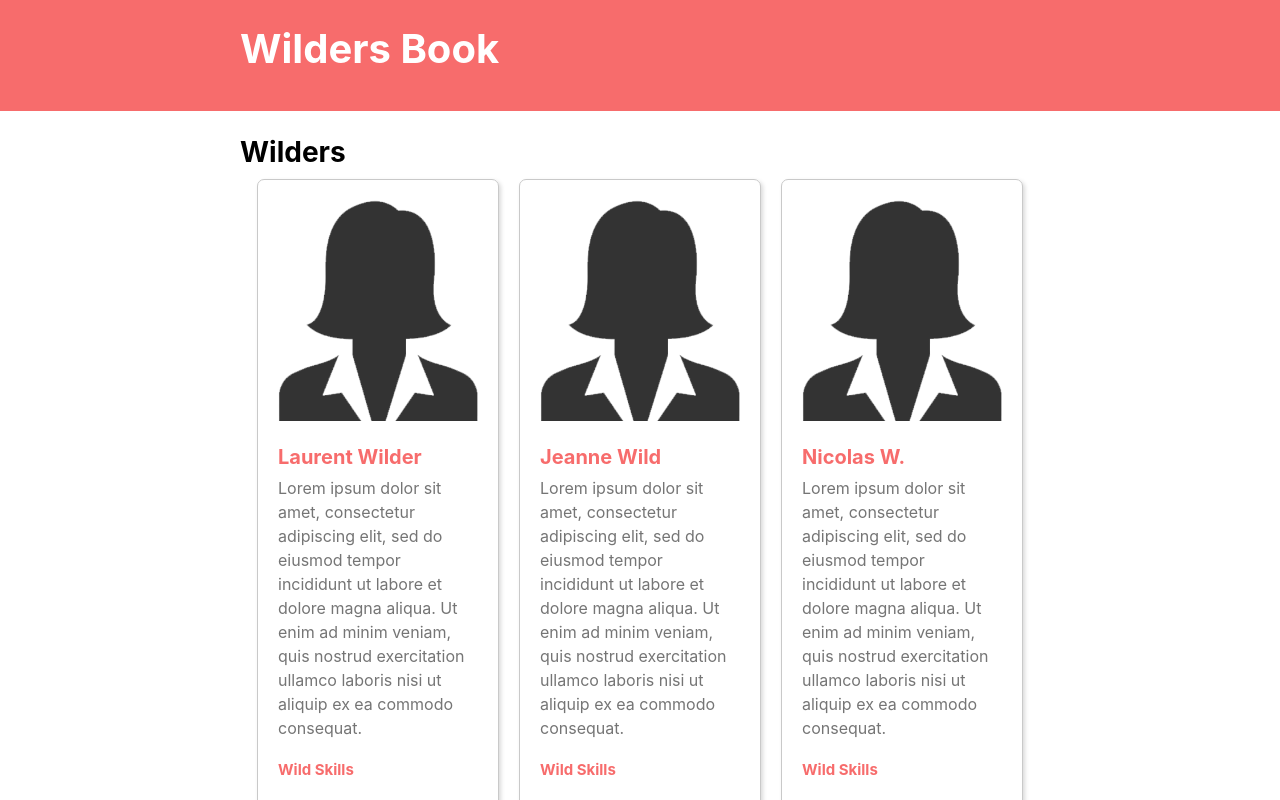
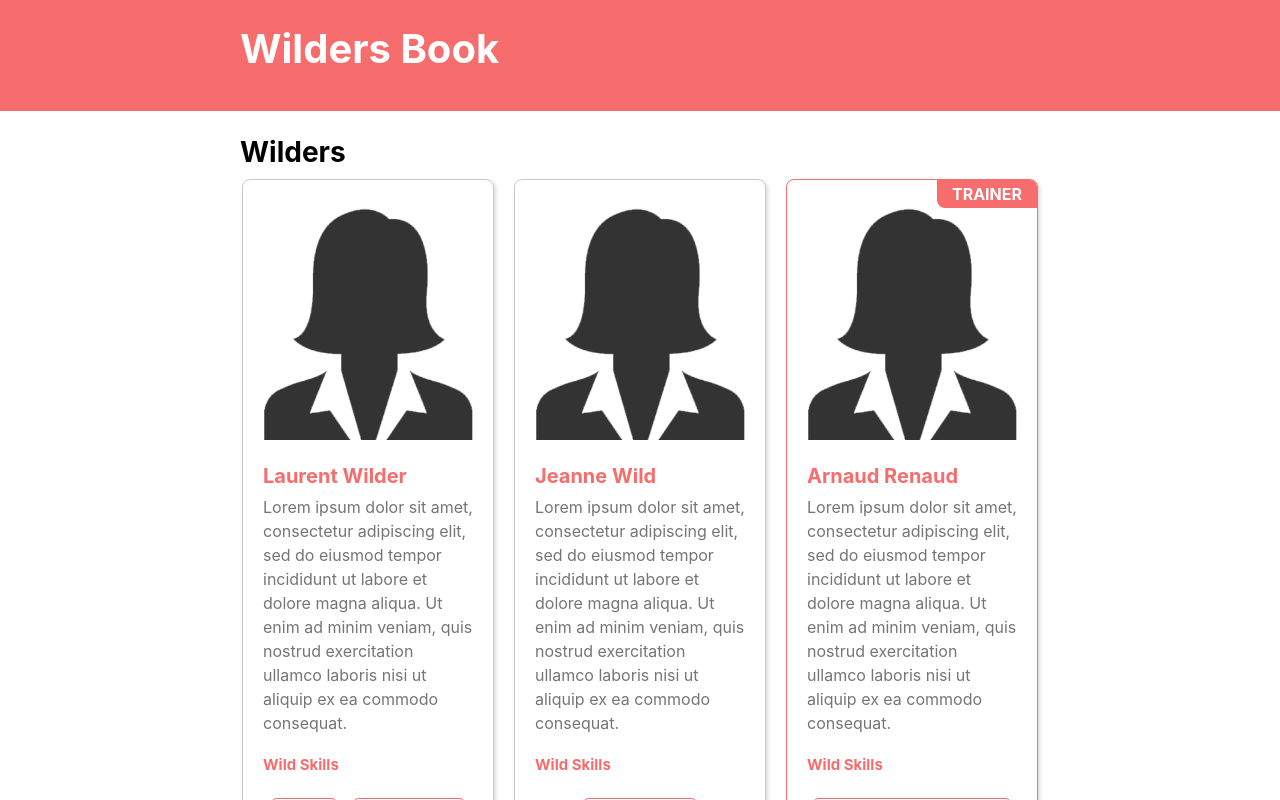
Before and after one commit to jkergal/wsl-project-one, a React (Create React App) app in the folder web/: page / in a window 1280 px wide. Shown: the top 800 px of the page. Built offline with nearby package versions, Linux system fonts and the light colour scheme.

Commit message:
Add conditional rendering w/ isTrainer wilder prop

```diff
--- a/web/src/components/skill/Skill.styled.js
+++ b/web/src/components/skill/Skill.styled.js
@@ -2,9 +2,11 @@ import styled from 'styled-components';
 
 export const SkillVotes = styled.span`
 	/* Center the content */
+	margin-left: 5px;
 	align-items: center;
 	display: flex;
 	justify-content: center;
+	align-items: center;
 	/* Colors */
 	background-color: rgba(0, 0, 0, 0.3);
 	color: #fff;
--- a/web/src/components/wilder/Wilder.jsx
+++ b/web/src/components/wilder/Wilder.jsx
@@ -2,6 +2,9 @@ import blankProfilePicture from 'assets/images/blank-profile-picture.png';
 import Skill from 'components/Skill/Skill';
 import {
 	Card,
+	CardInfosContainer,
+	CardWilderRoleWrapper,
+	CardWilderRole,
 	CardImage,
 	CardParagraph,
 	CardSecondaryTitle,
@@ -9,17 +12,25 @@ import {
 	CardTitle
 } from 'components/Wilder/Wilder.styled';
 
-const Wilder = ({ firstName, lastName, skills }) => {
+const Wilder = ({ firstName, lastName, skills, isTrainer }) => {
 	return (
-		<Card>
+		<Card isTrainer={isTrainer}>
+			<CardWilderRoleWrapper>
+				{isTrainer && (
+					<CardWilderRole>
+						<h4>TRAINER</h4>
+					</CardWilderRole>
+				)}
+			</CardWilderRoleWrapper>
+			<CardInfosContainer>
 				<CardImage src={blankProfilePicture} alt="Jane Doe Profile" />
 				<CardTitle>
 					{firstName} {lastName}
 				</CardTitle>
 				<CardParagraph>
 					Lorem ipsum dolor sit amet, consectetur adipiscing elit, sed do eiusmod tempor
-				incididunt ut labore et dolore magna aliqua. Ut enim ad minim veniam, quis nostrud
-				exercitation ullamco laboris nisi ut aliquip ex ea commodo consequat.
+					incididunt ut labore et dolore magna aliqua. Ut enim ad minim veniam, quis
+					nostrud exercitation ullamco laboris nisi ut aliquip ex ea commodo consequat.
 				</CardParagraph>
 				<CardSecondaryTitle>Wild Skills</CardSecondaryTitle>
 				<CardSkillList>
@@ -29,6 +40,7 @@ const Wilder = ({ firstName, lastName, skills }) => {
 						</li>
 					))}
 				</CardSkillList>
+			</CardInfosContainer>
 		</Card>
 	);
 };
--- a/web/src/components/wilder/Wilder.styled.js
+++ b/web/src/components/wilder/Wilder.styled.js
@@ -4,11 +4,32 @@ import { MAIN_THEME_COLOR } from 'styles/style.constants';
 import { baseTitleStyles, Paragraph } from 'styles/base-styles';
 
 export const Card = styled.article`
-	width: 200px;
-	padding: 20px;
-	border: 1px solid #c9c9c9;
-	border-radius: 7px;
+	width: 250px;
+	border: 1px solid ${(props) => (props.isTrainer ? `${MAIN_THEME_COLOR}` : '#c9c9c9')};
+	border-radius: 8px;
 	box-shadow: 2px 2px 4px rgba(0, 0, 0, 0.15);
+	overflow: hidden;
+`;
+
+export const CardInfosContainer = styled.article`
+	padding: 0px 20px 20px 20px;
+`;
+
+export const CardWilderRoleWrapper = styled.div`
+	height: 28px;
+	display: flex;
+	justify-content: flex-end;
+`;
+
+export const CardWilderRole = styled.div`
+	display: flex;
+	justify-content: center;
+	align-items: center;
+	background-color: ${MAIN_THEME_COLOR};
+	/* border-radius: 5px; */
+	border-radius: 0 0 0 8px;
+	width: 100px;
+	color: white;
 `;
 
 export const CardImage = styled.img`
--- a/web/src/data/wildersData.js
+++ b/web/src/data/wildersData.js
@@ -3,6 +3,7 @@ const WILDERS = [
 		id: 'aaaa',
 		firstName: 'Laurent',
 		lastName: 'Wilder',
+		isTrainer: false,
 		skills: [
 			{
 				id: 'skill-1',
@@ -21,7 +22,7 @@ const WILDERS = [
 				skillName: 'SQL'
 			},
 			{
-				id: 'skill-4',
+				id: 'skill-5',
 				skillName: 'HTML'
 			}
 		]
@@ -30,6 +31,7 @@ const WILDERS = [
 		id: 'bbbb',
 		firstName: 'Jeanne',
 		lastName: 'Wild',
+		isTrainer: false,
 		skills: [
 			{
 				id: 'skill-2',
@@ -38,9 +40,22 @@ const WILDERS = [
 		]
 	},
 	{
+		id: 'dddd',
+		firstName: 'Arnaud',
+		lastName: 'Renaud',
+		isTrainer: true,
+		skills: [
+			{
+				id: 'skill-x',
+				skillName: 'Omniscience Absolue'
+			}
+		]
+	},
+	{
 		id: 'cccc',
 		firstName: 'Nicolas',
 		lastName: 'W.',
+		isTrainer: false,
 		skills: [
 			{
 				id: 'skill-1',
--- a/web/src/pages/Home/Home.jsx
+++ b/web/src/pages/Home/Home.jsx
@@ -13,6 +13,7 @@ const Home = () => {
             firstName={wilder.firstName}
             lastName={wilder.lastName}
             skills={wilder.skills}
+            isTrainer={wilder.isTrainer}
           />
         ))}
       </CardRow>
--- a/web/src/styles/style.constants.js
+++ b/web/src/styles/style.constants.js
@@ -1,3 +1,4 @@
 export const MAIN_THEME_COLOR = '#F76C6C';
+export const LIGHT_THEME_COLOR = '#fadede';
 
 export const APP_FUNCTIONAL_WIDTH = '800px';
```
Lines whose indentation alone changed are shown as unchanged.
